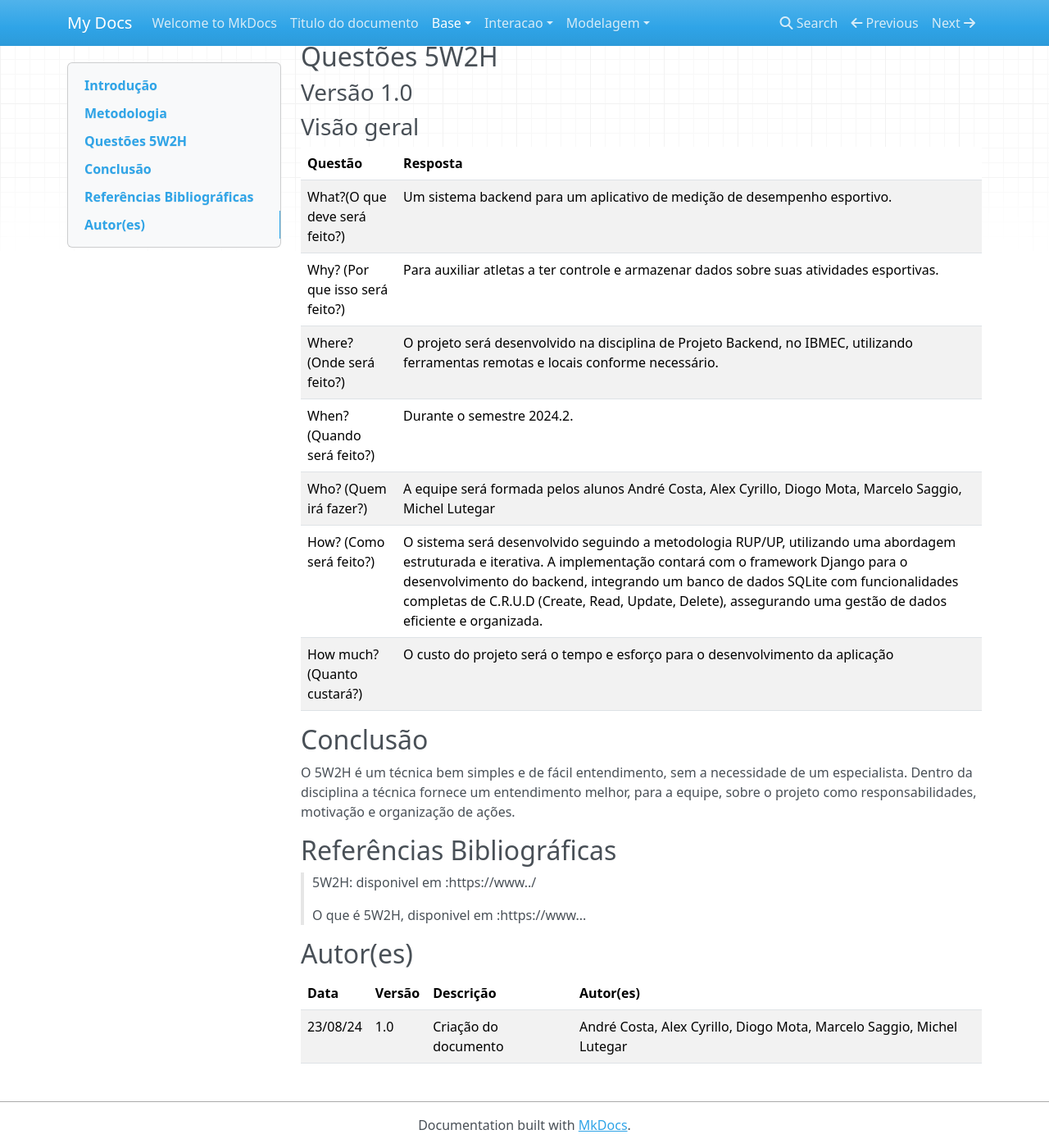
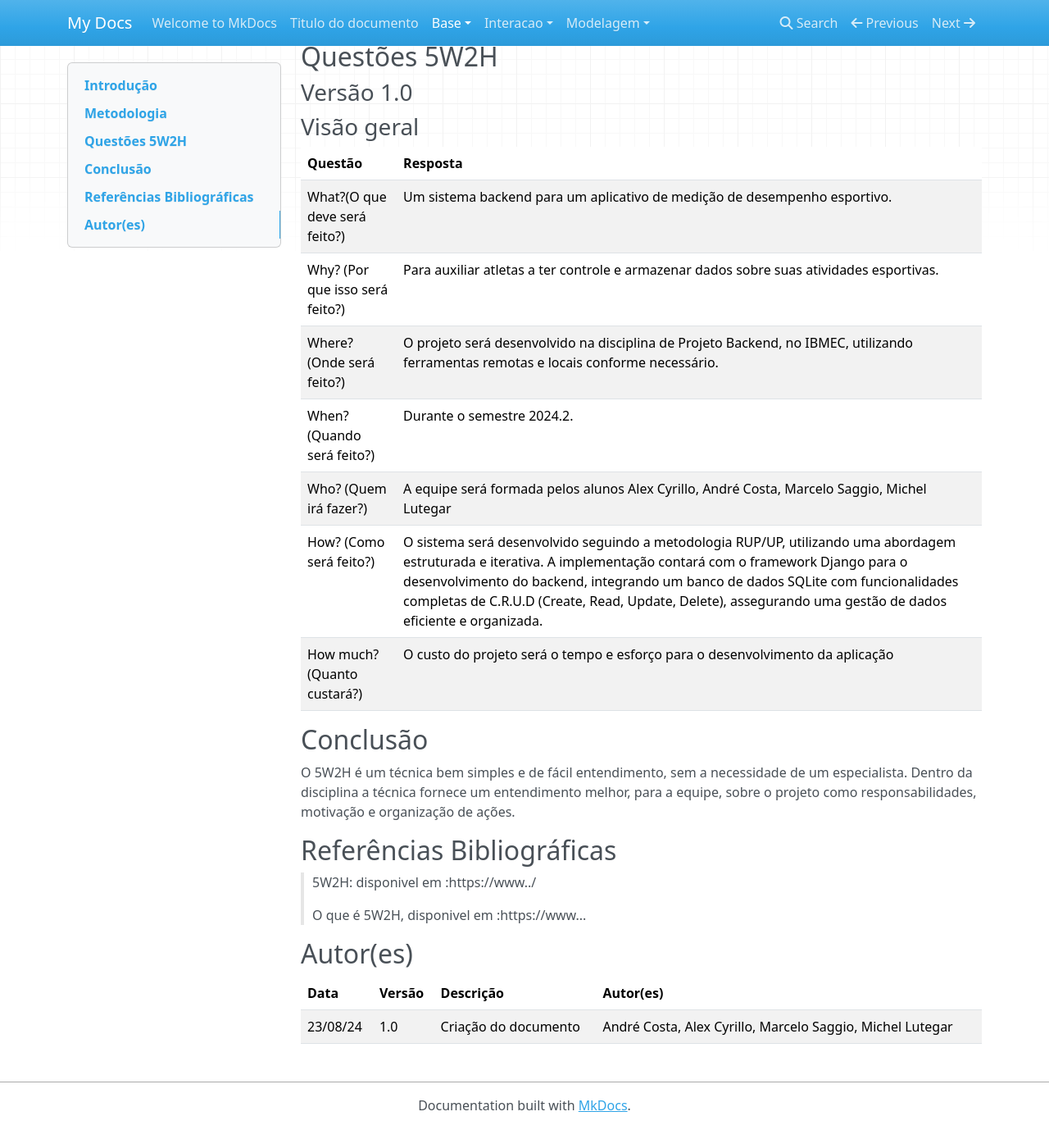
Before and after one commit to Projetos-de-Extensao/PBE_24.2_8002_I_MMAA, an MkDocs documentation site: the page built from docs/base/5w2h.md, in a window 1280 px wide and 1400 px high, scrolled down 319 px. Shown: the whole window at 82% size. Built offline with MkDocs 1.6.1, drawn with Linux system fonts in a browser that asks for light colours; nearby versions of some CDN libraries; after the commit the page ends 1695 px from its top, so only the background shows below that.

Commit message:
Update 5w2h.md

```diff
--- a/docs/base/5w2h.md
+++ b/docs/base/5w2h.md
@@ -28,7 +28,7 @@ title: 5W2H
 |Why? (Por que isso será feito?)|Para auxiliar atletas a ter controle e armazenar dados sobre suas atividades esportivas.|
 |Where? (Onde será feito?)|O projeto será desenvolvido na disciplina de Projeto Backend, no IBMEC, utilizando ferramentas remotas e locais conforme necessário.|
 |When? (Quando será feito?)|Durante o semestre 2024.2.|
-|Who? (Quem irá fazer?)|A equipe será formada pelos alunos André Costa, Alex Cyrillo, Diogo Mota, Marcelo Saggio, Michel Lutegar|
+|Who? (Quem irá fazer?)|A equipe será formada pelos alunos Alex Cyrillo, André Costa, Marcelo Saggio, Michel Lutegar|
 |How? (Como será feito?)|O sistema será desenvolvido seguindo a metodologia RUP/UP, utilizando uma abordagem estruturada e iterativa. A implementação contará com o framework Django para o desenvolvimento do backend, integrando um banco de dados SQLite com funcionalidades completas de C.R.U.D (Create, Read, Update, Delete), assegurando uma gestão de dados eficiente e organizada.|
 |How much? (Quanto custará?)|O custo do projeto será o tempo e esforço para o desenvolvimento da aplicação|
 
@@ -45,4 +45,4 @@ O 5W2H é um técnica bem simples e de fácil entendimento, sem a necessidade de
 ## Autor(es)
 | Data | Versão | Descrição | Autor(es) |
 | -- | -- | -- | -- |
-| 23/08/24  | 1.0    | Criação do documento | André Costa, Alex Cyrillo, Diogo Mota, Marcelo Saggio, Michel Lutegar |
+| 23/08/24  | 1.0    | Criação do documento | André Costa, Alex Cyrillo, Marcelo Saggio, Michel Lutegar |
```
